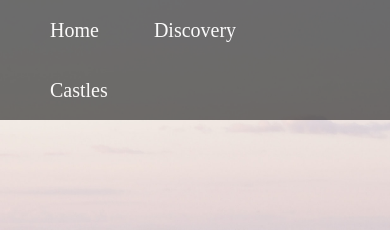
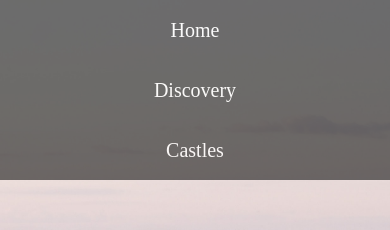
Before and after one commit to felipesimao1/visit-ireland, a plain HTML site: page index.html in a window 390 px wide. Shown: the top 230 px of the page. Drawn offline with Linux system fonts and the light colour scheme.

Commit message:
fixing nav bar

```diff
--- a/assets/style.css
+++ b/assets/style.css
@@ -620,6 +620,19 @@ hr{
 
 @media screen and (max-width: 850px) {
 
+    .navbar-main{
+        display: flex;
+        justify-content: center;
+        text-align: center;
+    }
+    .navbar-links a{
+        display: flex;
+        float: left;
+        text-align: center;
+        justify-content: center;
+        align-items: center;
+        width: 100%;
+    }
 
     /*Photos*/
     .container-info{
--- a/index.html
+++ b/index.html
@@ -15,7 +15,7 @@
             <div class="navbar-links">
                 <a href="#navbar-main">Home</a>
                 <a href="#short-coment1">Discovery</a>
-                <a href="#castle-container1">Castles</a>
+                <a href="#castle-con1">Castles</a>
             </div>
         </div>
 
@@ -74,8 +74,7 @@
             </div>
         </div>
 
-        <div id="castle-container1"></div>
-        <div class="castle-container">
+        <div class="castle-container" id="castle-con1">
             <div class="castle-photo">
             </div>
             <div class="castle-content">
```
